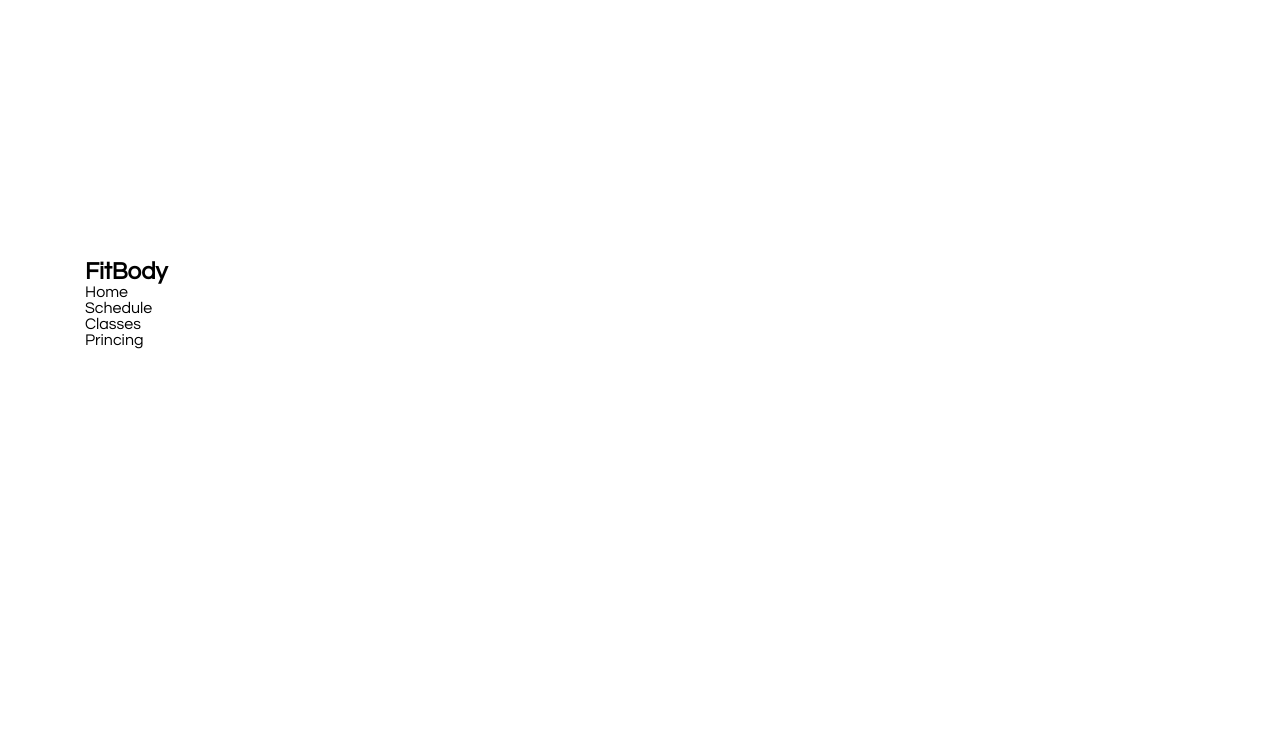
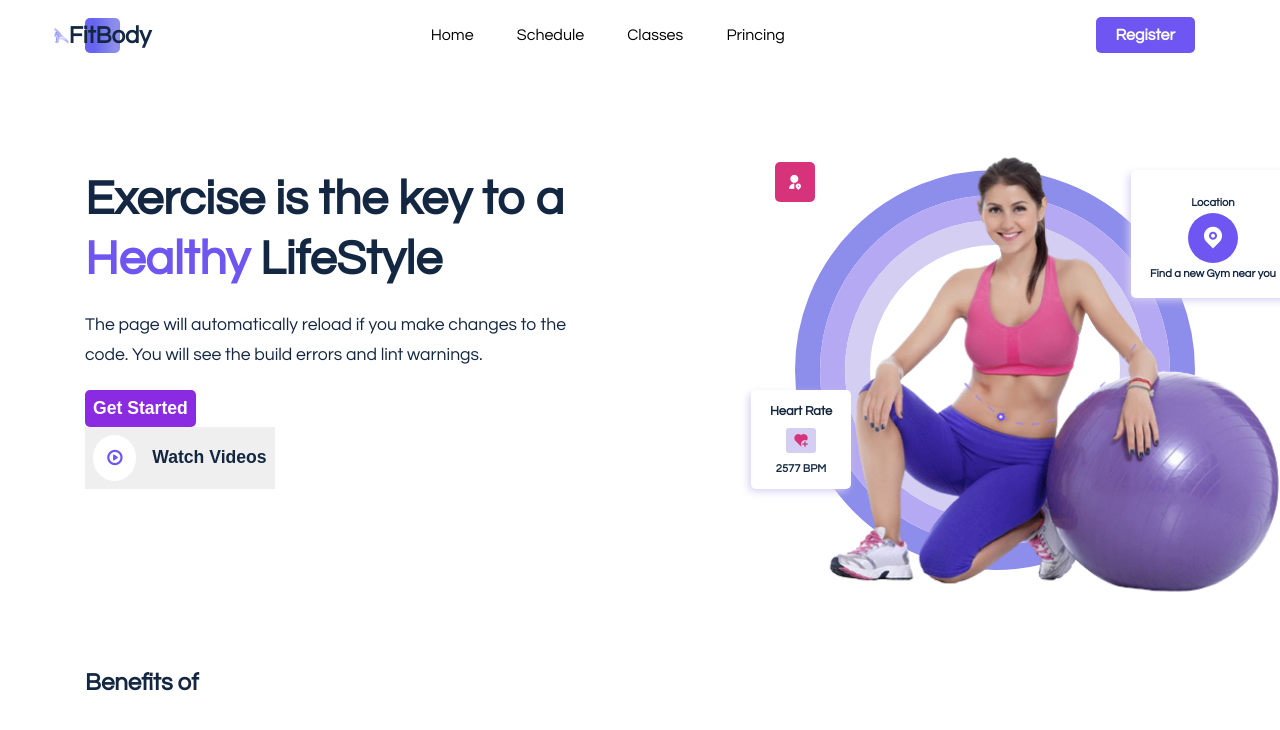
Before and after one commit to velsenthilkumar1988/pro2_gymwebsite_reactjs, a React (Create React App) app: page / in a window 1280 px wide. Shown: the top 730 px of the page. Built offline with nearby package versions, Linux system fonts and the light colour scheme.

Commit message:
home page completed

```diff
--- a/package.json
+++ b/package.json
@@ -9,6 +9,7 @@
     "react": "^18.3.1",
     "react-dom": "^18.3.1",
     "react-scripts": "5.0.1",
+    "remixicon": "^4.2.0",
     "web-vitals": "^2.1.4"
   },
   "scripts": {
--- a/public/index.html
+++ b/public/index.html
@@ -15,6 +15,11 @@
       user's mobile device or desktop. See https://developers.google.com/web/fundamentals/web-app-manifest/
     -->
     <link rel="manifest" href="%PUBLIC_URL%/manifest.json" />
+
+    <link
+    href="https://cdn.jsdelivr.net/npm/remixicon@4.1.0/fonts/remixicon.css"
+    rel="stylesheet"
+/>
     <!--
       Notice the use of %PUBLIC_URL% in the tags above.
       It will be replaced with the URL of the `public` folder during the build.
--- a/src/App.js
+++ b/src/App.js
@@ -1,10 +1,15 @@
 import './App.css';
 import Header from './components/Header/Header';
+import Exercise from './components/UI/Exercise';
+import Hero from './components/UI/Hero';
+
 
 function App() {
   return (
     <>
       <Header/>
+      <Hero/>
+      <Exercise/>
     </>
   );
 }
--- a/src/components/Header/Header.jsx
+++ b/src/components/Header/Header.jsx
@@ -1,6 +1,6 @@
 import React from 'react'
 import "../../styles/header.css";
-import logo from "../../assets/img/dumble.png";
+import logoImg from "../../assets/img/extended.png";
 const Header = () => {
   const nav__links = [
     {
@@ -21,19 +21,19 @@ const Header = () => {
     }
   ]
   return (
-    <header>
+    <header className='header'>
       <div className="container">
         <div className="nav__wrapper">
           {/** ========= LOGO ========= */}
           <div className="logo">
             <div className="logo__img">
-                <img src={logo} alt=''/>
+                <img src={logoImg} alt=''/>
                 <h2>FitBody</h2>
             </div>
           </div>
           {/** ========= LOGO End ========= */}
 
-          {/** ================== Navigation Menu =================== */}
+          {/** ================== Navigation Menu Left =================== */}
           <div className="navigation">
               <ul className="menu">
                   {
@@ -43,6 +43,16 @@ const Header = () => {
                   }
               </ul>
           </div>
+          {/** ================== Navigation Menu Left End =================== */}
+
+          {/** ================== Navigation Menu Right =================== */}
+          <div className="nav__right">
+            <button className='register_btn'>Register</button>
+            <span className='mobile__menu'>
+                <i class="ri-menu-line"></i>
+            </span>
+          </div>
+          {/** ================== Navigation Menu Right End =================== */}
 
         </div>
       </div>
--- /dev/null
+++ b/src/components/UI/Exercise.jsx
@@ -0,0 +1,18 @@
+import React from 'react'
+import "../../styles/exercise.css";
+
+const Exercise = () => {
+  return (
+    <section>
+        <div className="container exercise__container">
+            <div className="exercise__top">
+                <h2 className="section__title">
+                    Benefits of <span className='highlights'></span>
+                </h2>
+            </div>
+        </div>
+    </section>
+  )
+}
+
+export default Exercise
--- /dev/null
+++ b/src/components/UI/Hero.jsx
@@ -0,0 +1,73 @@
+import React from 'react'
+import heroImg from '../../assets/img/gym-02.png'
+import dumbleIcon from '../../assets/img/extended.png';
+import '../../styles/hero.css';
+
+const Hero = () => {
+  return (
+    <section>
+      <div className="container">
+        <div className="hero__wrapper">
+          {/** Hero Content Start */}
+          <div className="hero__content">
+            <h2 className="section__title">
+              Exercise is the key to a{" "}
+              <span className="highlights"> Healthy</span> LifeStyle
+            </h2>
+            <p>
+              The page will automatically reload if you make changes to the<br/>
+              code. You will see the build errors and lint warnings.
+            </p>
+            <div className="hero_btns">
+              <button className="register__btn">Get Started</button>
+              <button className="watch_btn">
+                <span>
+                  <i class="ri-play-circle-line"></i>
+                </span>
+                Watch Videos
+              </button>
+            </div>
+          </div>
+          {/** Hero Content Start End */}
+          {/** Hero Img Start */}
+          <div className="hero__img">
+            <div className="hero__img_wrapper">
+              <div className="box-01">
+                <div className="box-02">
+                  <div className="box-03">
+                    <div className="box__img">
+                      <img src={heroImg} alt="" />
+                    </div>
+                  </div>
+                </div>
+              </div>
+
+              <div className="heart__rate">
+                <h5>Heart Rate</h5>
+                <span>
+                  <i class="ri-heart-add-fill"></i>
+                </span>
+                <h6>2577 BPM</h6>
+              </div>
+
+              <div className="gym__location">
+                <h5>Location</h5>
+                <span>
+                  <i class="ri-map-pin-fill"></i>
+                </span>
+                <h6>Find a new Gym near you</h6>
+              </div>
+
+              <div className="dumble__icon">
+                <i class="ri-user-location-fill"></i>
+              </div>
+            </div>
+          </div>
+          {/** Hero Img End */}
+        </div>
+      </div>
+    </section>
+  );
+}
+
+export default Hero
--- a/src/index.css
+++ b/src/index.css
@@ -1,4 +1,4 @@
-body {
+/* body {
   margin: 0;
   font-family: -apple-system, BlinkMacSystemFont, 'Segoe UI', 'Roboto', 'Oxygen',
     'Ubuntu', 'Cantarell', 'Fira Sans', 'Droid Sans', 'Helvetica Neue',
@@ -10,4 +10,4 @@ body {
 code {
   font-family: source-code-pro, Menlo, Monaco, Consolas, 'Courier New',
     monospace;
-}
+} */
--- a/src/styles/header.css
+++ b/src/styles/header.css
@@ -0,0 +1,83 @@
+.header{
+    width: 100%;
+    height: 70px;
+    line-height: 70px;
+}
+.nav__wrapper{
+    display: flex;
+    align-items: center;
+    justify-content: space-between;
+}
+.logo{
+    display: flex;
+    align-items: center;
+    column-gap: 0.5rem;
+}
+.logo__img{
+    background: var(--bg-gradient);
+    width: 35px;
+    height: 35px;
+    padding: 10px;
+    border-radius: 5px;
+    line-height: 35px;
+    display: flex;
+    align-items: center;
+    justify-content: center;
+
+}
+.logo__img img{
+    width: 100%;
+}
+.logo h2{
+    color: var(--heading-color);
+    font-weight: 700 !important;
+    font-style: 1.8rem;
+}
+.menu{
+    display: flex;
+    align-items: center;
+    column-gap: 2.7rem;
+}
+.nav__item a{
+    color: var(--heading-color);
+    font-weight: 600 !important;
+    cursor: pointer;
+    transition: .3s;
+    font-style: 1.1rem;
+}
+.nav__item a:hover{
+    color: var(--primary-color);
+}
+
+.nav__right{
+    display: flex;
+    align-items: center;
+    column-gap: 1.5rem;
+}
+.register_btn{
+    border: none;
+    outline: none;
+    padding: 10px 20px;
+    color: #fff;
+    background: var(--primary-color);
+    border-radius: 5px;
+    font-family: var(--font-name);
+    font-size: 1rem;
+    font-weight: 700;
+    cursor: pointer;
+}
+
+.mobile__menu{
+    color: var(--heading-color);
+    font-style: 1.3rem;
+    cursor: pointer;
+    display: none;
+}
+.sticky__header{
+    width: 100%;
+    top: 0;
+    left: 0;
+    z-index: 99;
+    position: sticky;
+    background: #fff;
+}
--- /dev/null
+++ b/src/styles/hero.css
@@ -0,0 +1,188 @@
+.hero__wrapper{
+    display: flex;
+    justify-content: space-between;
+    padding-top: 50px;
+}
+
+.hero__content .section__title{
+    font-size: 3rem;
+    padding-right: 60px;
+    line-height: 60px;
+    margin-bottom: 20px;
+
+}
+.highlights{
+    color: var(--primary-color);
+}
+.hero__content p{
+    font-size: 1.1rem;
+    color: var(--heading-color);
+    margin-bottom: 20px;
+    line-height: 30px;
+
+}
+.hero__btns{
+    display: flex;
+    align-items: center;
+    column-gap: 3rem;
+}
+.register__btn{
+    border: none;
+    border-radius: 5px;
+    background: blueviolet;
+    display: flex;
+    align-items: center;
+    column-gap: 1rem;
+    color: #fff;
+    font-size: 1.1rem;
+    font-weight: 600;
+    padding: 0.5rem;
+}
+.watch_btn{
+    border: none;
+    outline: none;
+    display: flex;
+    align-items: center;
+    column-gap: 1rem;
+    color: var(--heading-color);
+    font-size: 1.1rem;
+    font-weight: 600;
+    padding: 0.5rem;
+    cursor: pointer;
+}
+.watch_btn span{
+    display: flex;
+    background: #fff;
+    border-radius: 50%;
+    padding: 0.8rem;
+    color: var(--primary-color);
+    box-shadow: 3px 3px 8 -1px #d3cef2;
+    align-items: center;
+    justify-content: center;
+}
+.box-01{
+    width: 400px;
+    height: 400px;
+    border-radius: 100%;
+    border: 25px solid rgba(141,141,235,1);
+}
+.box-02{
+    width: 350px;
+    height: 350px;
+    border-radius: 100%;
+    border: 25px solid #b5a9f3;
+}
+.box-03{
+    width: 300px;
+    height: 300px;
+    border-radius: 100%;
+    border: 25px solid #d3cef2;
+}
+.hero__img_wrapper{
+    position: relative;
+    z-index: 1;
+}
+.box__img{
+    position: absolute;
+    top: -7%;
+    left: -13%;
+    z-index: 10;
+}
+.box__img img{
+    width: 121.5%;
+}
+.heart__rate{
+    width: 100px;
+    position: absolute;
+    top: 55%;
+    left: -11%;
+    z-index: 10;
+    box-shadow: -3px 3px 8px -1px #d3cef2;
+    text-align: center;
+    background: #fff;
+    border-radius: 5px;
+    padding: 15px 10px;
+}
+.heart__rate span{
+    width: 30px;
+    height: 25px;
+    margin: auto;
+    display: flex;
+    align-items: center;
+    justify-content: center;
+    background: #d3cef2;
+    color: #d7337a;
+    border-radius: 3px;
+    padding: 3px;
+}
+.heart__rate h5, h6{
+    font-size: .8rem;
+    color: var(--heading-color);
+    font-weight: 600;
+}
+.heart__rate h5{
+    margin-bottom: 10px;
+}
+.heart__rate h6{
+    margin-top: 10px;
+}
+.gym__location{
+    position: absolute;
+    top: 0;
+    right: -25%;
+    z-index: 10;
+    box-shadow: -3px 3px 8px -1px #d3cef2;
+    text-align: center;
+    background: #fff;
+    border-radius: 5px;
+    padding: 1.2rem;
+}
+
+.gym__location span{
+    width: 50px;
+    height: 50px;
+    margin: auto;
+    display: flex;
+    align-items: center;
+    justify-content: center;
+    padding: 10px;
+    background: var(--primary-color);
+    color: #fff;
+    border-radius: 3px;
+    font-size: 1.5rem;
+    border-radius: 50%;
+}
+.gym__location h5{
+    color: var(--heading-color);
+    margin-top: 0.5rem;
+    font-size: 0.9rem;
+}
+.gym__location h5, h6{
+    font-size: .7rem;
+    color: var(--heading-color);
+    font-weight: 600;
+}
+.gym__location h5{
+    margin-bottom: 5px;
+}
+.gym__location h6{
+    margin-top: 5px;
+}
+.dumble__icon{
+    position: absolute;
+    top: -2%;
+    left: -5%;
+    z-index: 10;
+    display: flex;
+    align-items: center;
+    justify-content: center;
+    width: 40px;
+    height: 40px;
+    background: #d7337a;
+    color: #fff;
+    border-radius: 5px;
+    padding: 10px 15px;
+}
+.dumble__icon img{
+    width: 100%;
+}
```
Also changed, not shown: src/styles/exercise.css (added), 1 other file (tests, documents, lock files or other folders).
